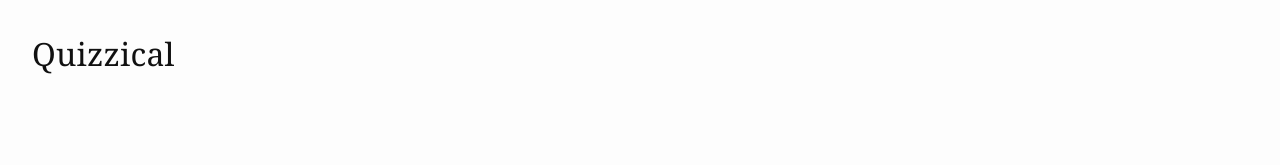
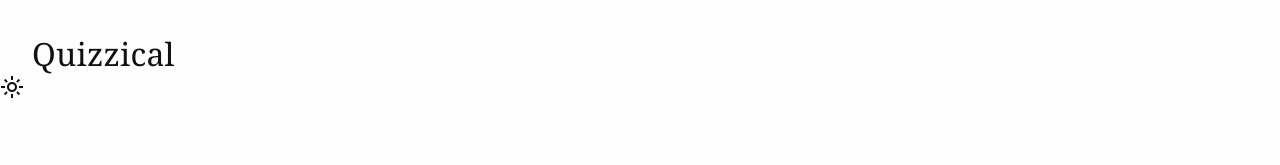
Before and after one commit to VriaA/Quizzly, a React (Vite) app in the folder quizzical/: page / in a window 1280 px wide. Shown: the top 165 px of the page. Built offline with nearby package versions, Linux system fonts and the light colour scheme.

Commit message:
add theme icon to header

```diff
--- a/quizzical/src/App.jsx
+++ b/quizzical/src/App.jsx
@@ -43,6 +43,12 @@ function App() {
         <div>
           <header>
             <h1>Quizzical</h1>
+
+            <div className='theme-icon-cntr'>
+              <span class='theme-icon material-symbols-outlined'>
+                light_mode
+              </span>
+            </div>
           </header>
 
           <main>
```
